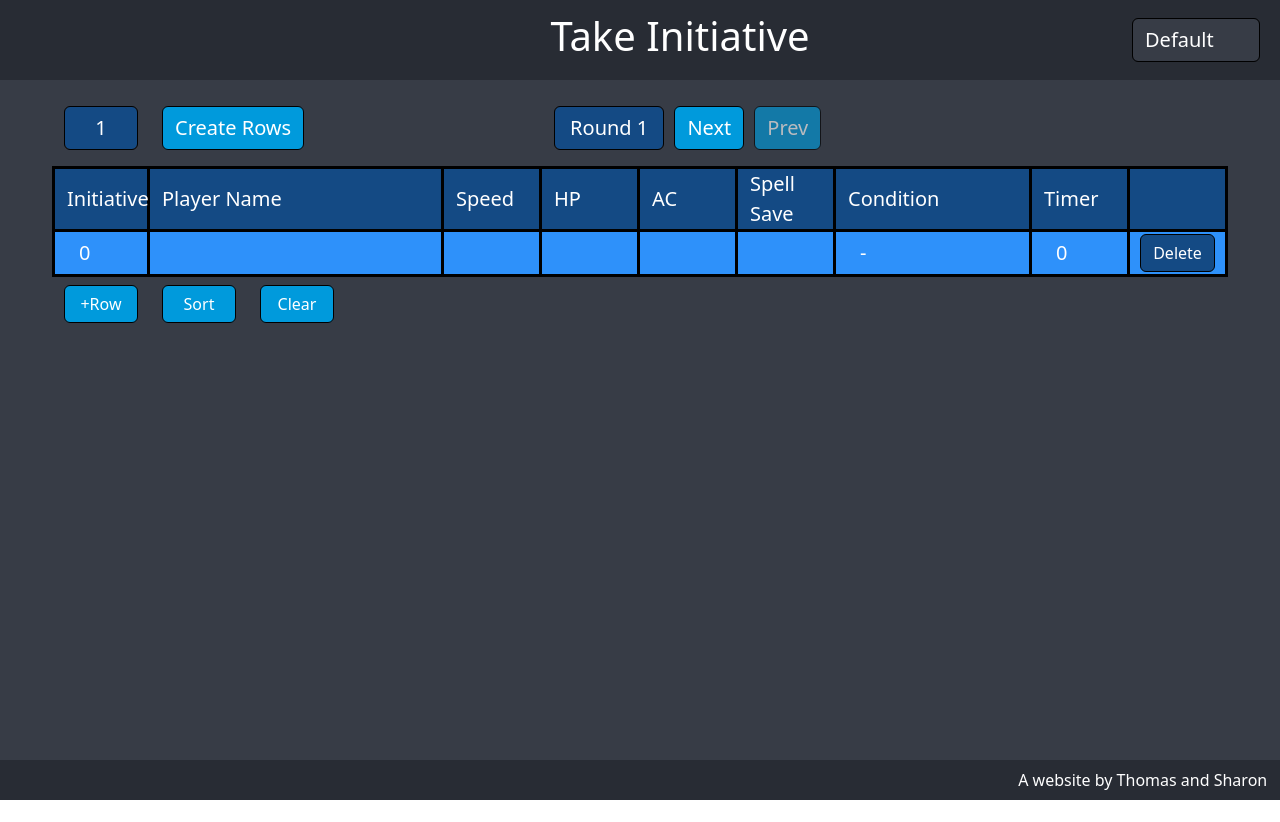
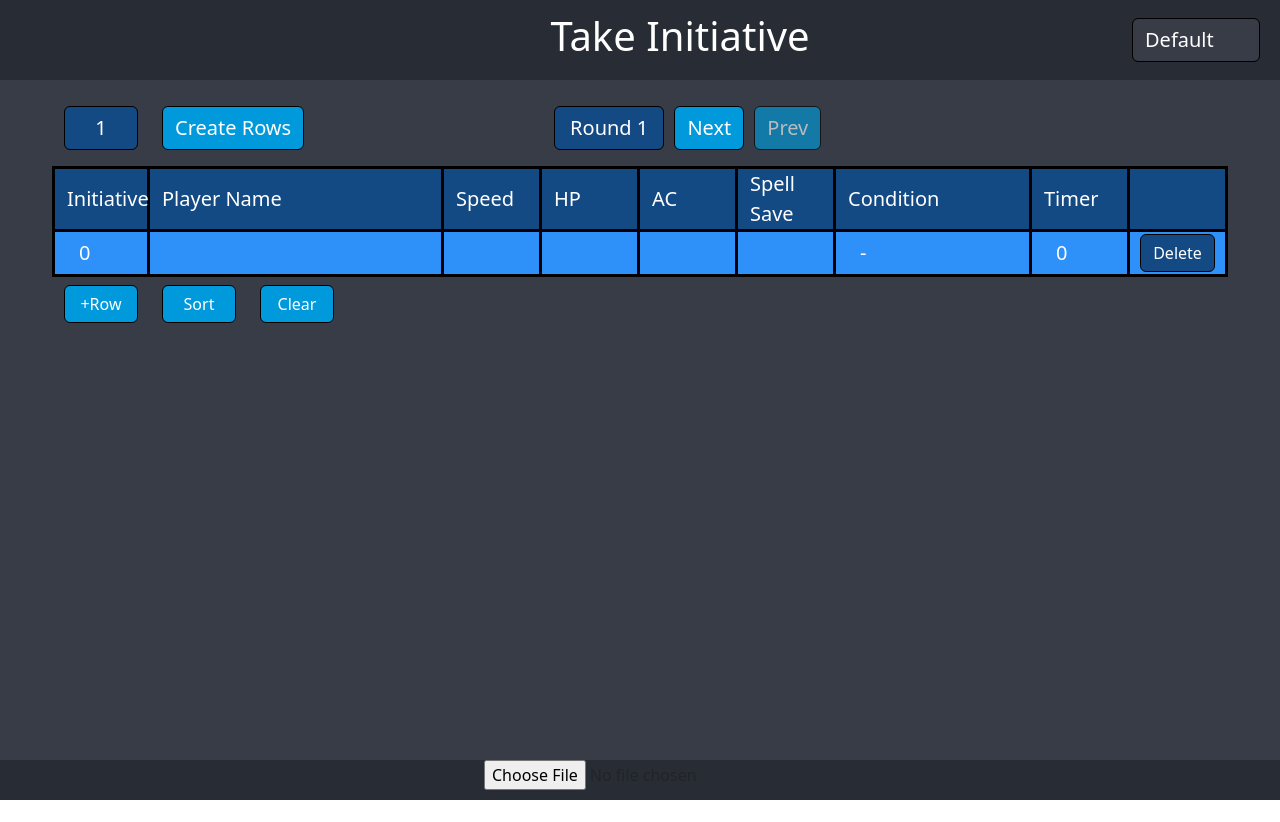
Before and after one commit to ThomasVersaevel/initiative-tracker, a React (Create React App) app: page / in a window 1280 px wide. Before the commit the page ends 800 px from the top, so only its background shows below. Built offline with nearby package versions, Linux system fonts and the light colour scheme.

Commit message:
Add file upload

```diff
--- a/src/App.js
+++ b/src/App.js
@@ -21,6 +21,7 @@ function App() {
   const [rowCount, setRowCount] = useState(1);
   const [highlightedRow, setHighlightedRow] = useState(0);
   const [theme, setTheme] = useState("default");
+  const [selectedFile, setSelectedFile] = useState(null);
 
   const themes = [
     { label: "Default", value: "default" },
@@ -159,6 +160,12 @@ function App() {
     setTheme(selectedTheme);
   };
 
+  const handleUpload = () => {
+    if (selectedFile) {
+      const reader = new FileReader();
+    }
+  };
+
   return (
     <div className={`App ${theme}`}>
       <header className="App-header">
@@ -264,7 +271,20 @@ function App() {
           </div>
         </div>
       </div>
+      {selectedFile !== null && (
+        <div className="image-container">
+          <img src={selectedFile.name} alt="Uploaded Image"></img>
+        </div>
+      )}
       <div className="App-footer">
+        <div className="upload">
+          <input
+            className=""
+            name="upload"
+            type="file"
+            onChange={(e) => setSelectedFile(e.target.files[0])}
+          ></input>
+        </div>
         <div className="footer-text">A website by Thomas and Sharon</div>
       </div>
     </div>
```
